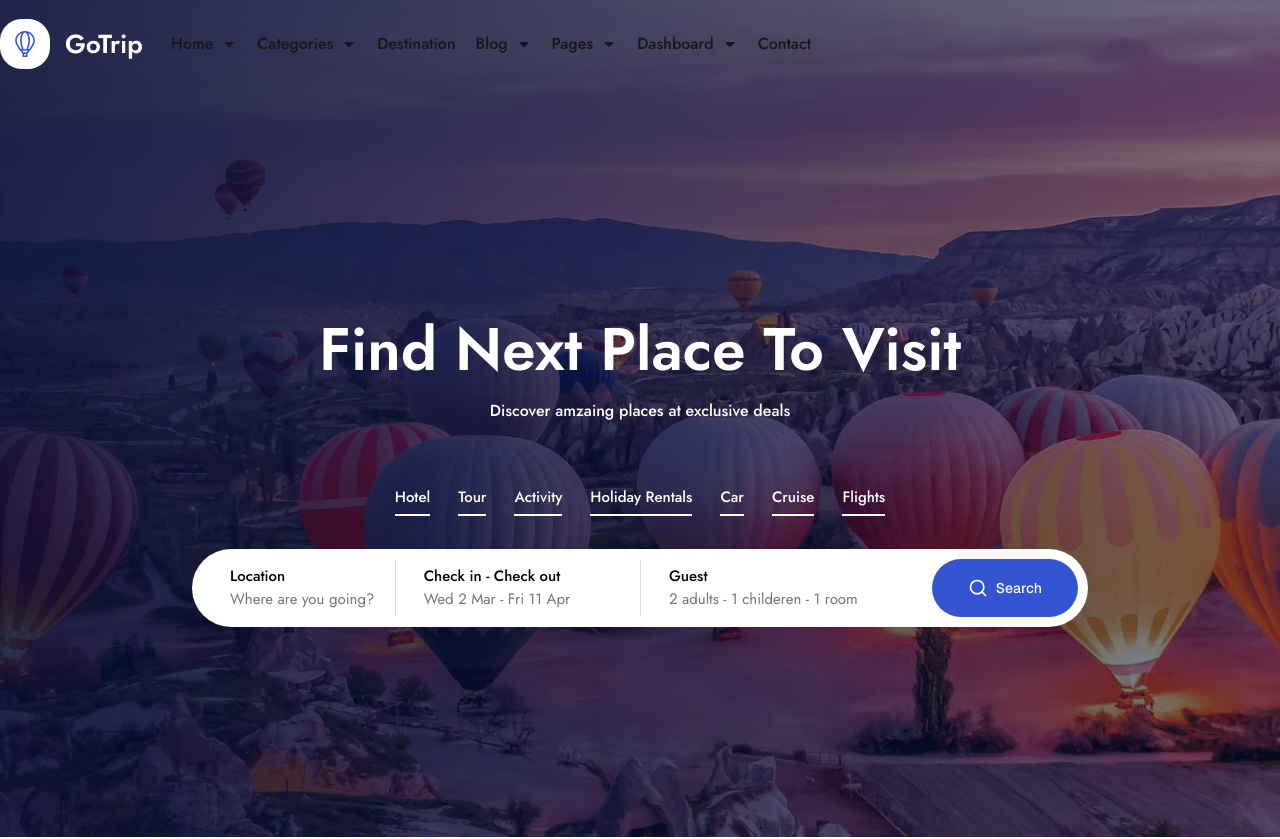
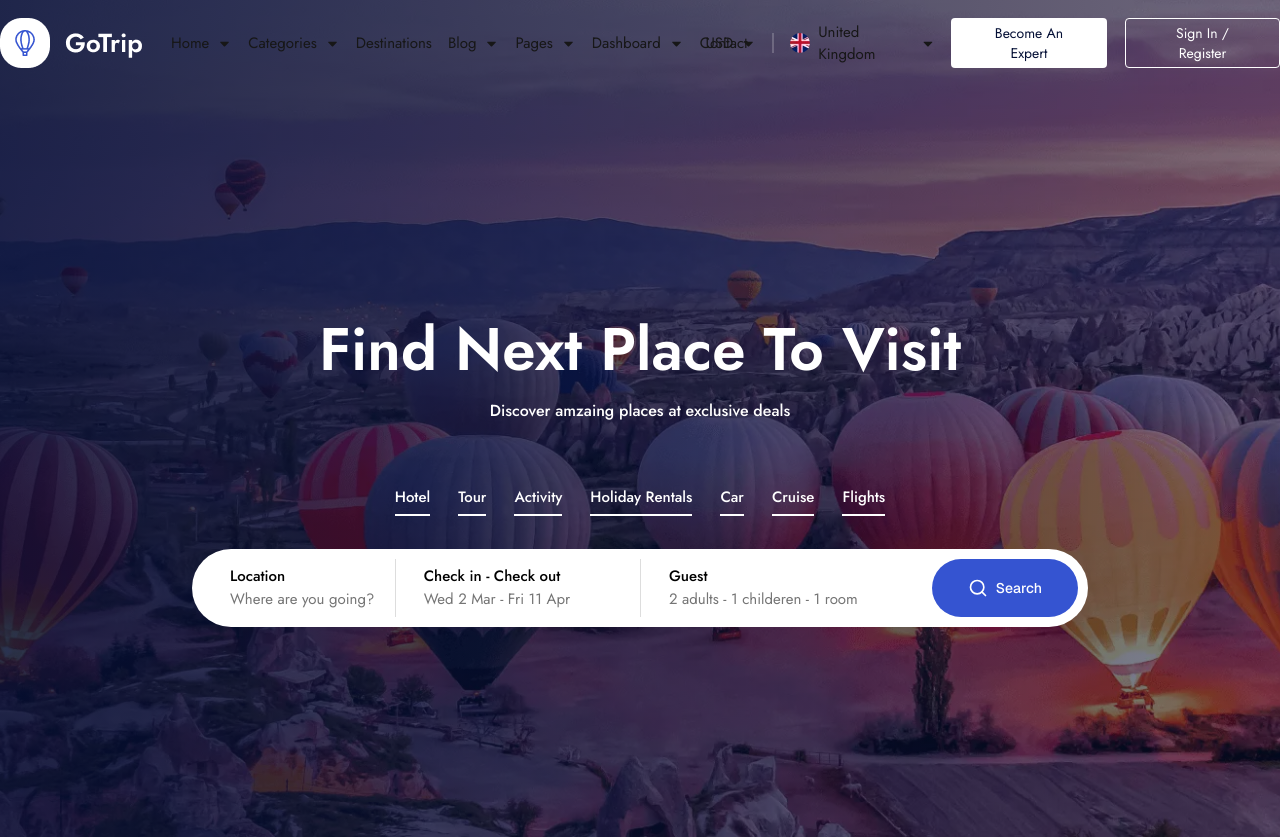
Before and after one commit to akmniazulalam/GoTrip, a Next.js app: page / in a window 1280 px wide. Shown: the top 839 px of the page. Built offline with nearby package versions, Linux system fonts and the light colour scheme.

Commit message:
header complete

```diff
--- a/app/(components)/Header.jsx
+++ b/app/(components)/Header.jsx
@@ -6,6 +6,7 @@ import Flex from "./Flex";
 import Image from "next/image";
 import logo from "../../public/logo.png";
 import { FaCaretDown } from "react-icons/fa";
+import England from "../../public/lang.webp";
 
 const Header = () => {
   const [homeDropdown, setHomeDropdown] = useState(false);
@@ -44,7 +45,7 @@ const Header = () => {
   return (
     <div
       className={`fixed w-full top-0 left-0 z-50 transition-all duration-300 ease-in-out ${isScrolled ? "bg-[#051036]" : "bg-transparent"}`}>
-      <Container className={""}>
+      <Container className={"max-w-368"}>
         <Flex className={""}>
           <Flex className={"gap-7"}>
             <Image
@@ -54,7 +55,7 @@ const Header = () => {
               width={143}
               loading="eager"
             />
-            <ul className="flex justify-center items-center gap-x-5 font-jost font-medium text-base py-3">
+            <ul className="flex justify-center items-center gap-x-4 font-jost  text-[15px] py-3">
               <li
                 onMouseEnter={handleHome}
                 onMouseLeave={() => setHomeDropdown(false)}
@@ -96,7 +97,7 @@ const Header = () => {
               </li>
               <li>
                 <Link href={"/"} className="flex gap-2 items-center">
-                  Destination
+                  Destinations
                 </Link>
               </li>
               <li
@@ -199,6 +200,37 @@ const Header = () => {
               </li>
             </ul>
           </Flex>
+          <Flex className={"gap-x-4 items-center"}>
+            <span
+              href={"/"}
+              className="uppercase flex gap-2 items-center font-jost  text-[15px] cursor-pointer">
+              usd <FaCaretDown />
+            </span>
+            <div className="w-0.5 h-5 bg-[#ffffff33]"></div>
+            <div className="flex gap-x-2 items-center">
+              <Image
+                src={England}
+                alt="england"
+                height={20}
+                width={20}
+                className="rounded-full h-5"
+              />
+              <span
+                className="flex gap-2 items-center font-jost text-[15px] cursor-pointer">
+                United Kingdom <FaCaretDown />
+              </span>
+              <Link href={"/"}>
+                <button className="px-7.5 text-sm bg-white h-12.5 text-[#051036] font-jost rounded-sm mr-2.5 ml-2 cursor-pointer">
+                  Become An Expert
+                </button>
+              </Link>
+              <Link href={"/"}>
+                <button className="px-7.5 text-sm text-white border border-white hover:bg-white h-12.5 hover:text-[#051036] font-jost rounded-sm transition-all duration-300 ease-in-out cursor-pointer">
+                  Sign In / Register
+                </button>
+              </Link>
+            </div>
+          </Flex>
         </Flex>
       </Container>
     </div>
```
Also changed, not shown: public/lang.webp (added).
